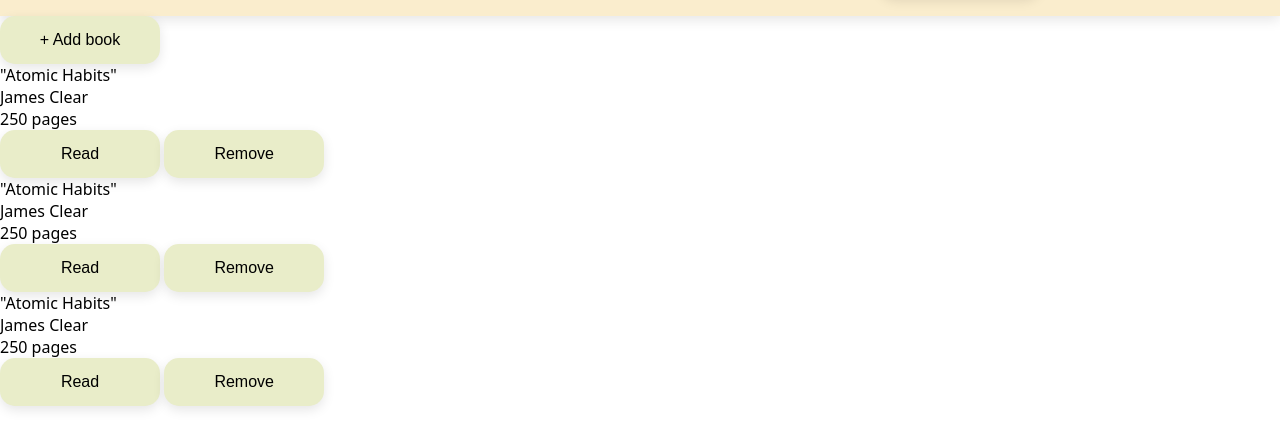
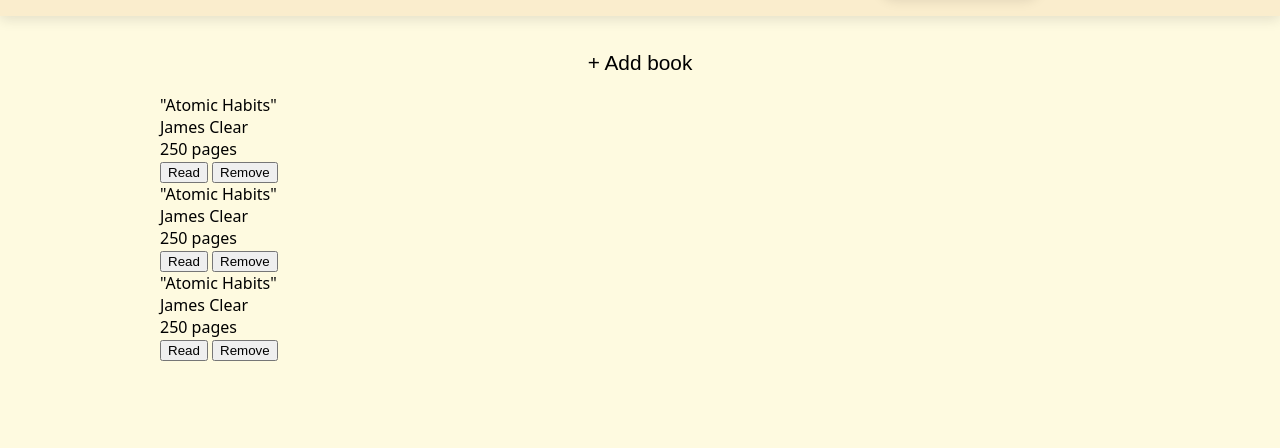
Before and after one commit to baldx/Library, a plain HTML site: page index.html in a window 1280 px wide. Shown: the part 70-518 px from the top of the page. Drawn offline with Linux system fonts and the light colour scheme; a script that the page names is missing.

Commit message:
style & position add book btn and cards

```diff
--- a/style.css
+++ b/style.css
@@ -5,6 +5,8 @@
 body {
     margin: 0px;
     font-family: system-ui, -apple-system, BlinkMacSystemFont, 'Segoe UI', Roboto, Oxygen, Ubuntu, Cantarell, 'Open Sans', 'Helvetica Neue', sans-serif;
+    height: 100vh;
+    background: var(--main-color);
 }
 
 :root {
@@ -23,7 +25,8 @@
     box-shadow: rgba(0, 0, 0, 0.1) 0px 4px 12px;
 }
 
-button {
+
+header button {
     height: 3em;
     width: 10em;
     font-size: 1em;
@@ -35,7 +38,32 @@
     box-shadow: rgba(0, 0, 0, 0.1) 0px 4px 12px;
 }
 
-button:active {
+header button:hover {
     background-color: rgb(222, 222, 238);
     background: var(--btn-color-event);
+    transition: 200ms;
 }
+
+/*MAIN STYLES*/
+
+main {
+    display: grid;
+    grid-template-columns: 1fr;
+    margin: 1em 10em 0em 10em;
+
+}
+
+.add-book {
+    width: 10em;
+    height: 3em;
+    font-size: 1.3em;
+    justify-self: center;
+    background: transparent;
+    border: none;
+    border-radius: 15px;
+}
+
+.add-book:hover {
+    background: var(--btn-color-event);
+    transition: 300ms;
+}
```
